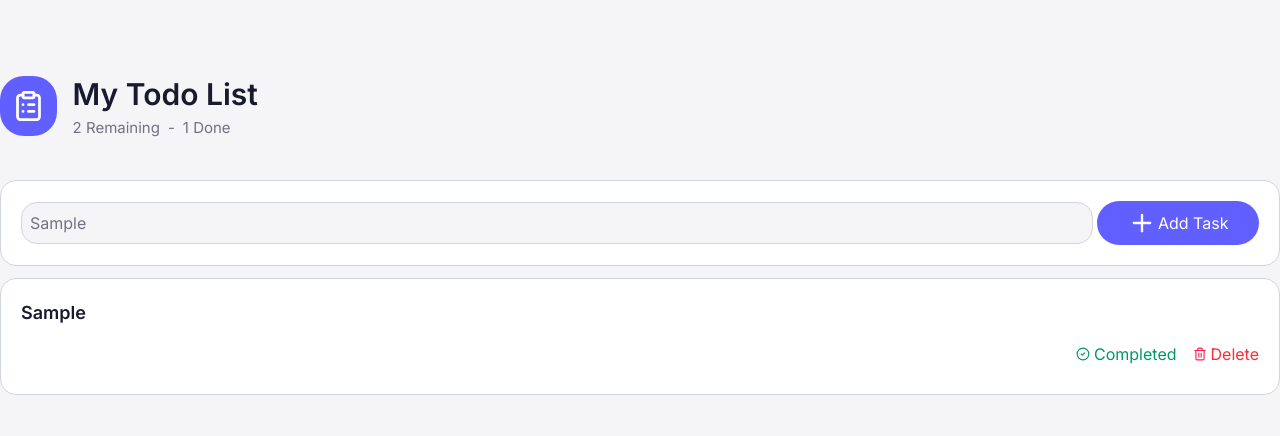
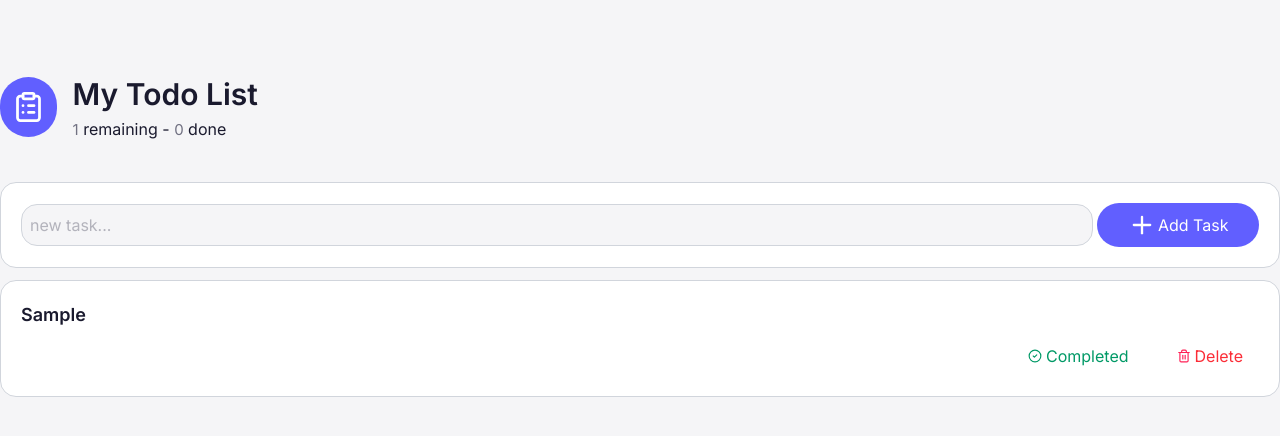
Before and after one commit to HananQerem1/Todo-list, a website: page index.html in a window 1280 px wide. Both pictures are taken after typing "Sample" into the empty fields and a click on the button "Add Task". Drawn offline with Linux system fonts and the light colour scheme.

Commit message:
change completed task background and make done/remaining counters functional

```diff
--- a/assets/css/input.css
+++ b/assets/css/input.css
@@ -6,6 +6,7 @@
     --color-fg:#FFFFFF;
     --color-info:#615FFF;
     --color-success:#009966;
+    --color-success-card:#BFDBFE;
     --color-danger:#FB2C36;
     --color-warning:#E17100;
     --color-muted:#D1D5DC;
@@ -71,14 +72,10 @@
         @apply text-[13px] sm:text-[15px] md:text-[16px];
     }
     .button-secondary{
-        background: var(--color-fg);
-        @apply rounded-full py-2 gap-1 transition hover:opacity-90;
+        @apply rounded-full px-4 py-2 gap-1 transition hover:opacity-90;
         @apply text-[14px] sm:text-[15px] md:text-[16px];
     }
-    .panel-fg{
-        @apply bg-fg gap-2 p-5 rounded-2xl border border-gray-300 w-full;
-    }
-    .panel-bg{
-        @apply bg-bg rounded-2xl w-full border border-gray-300;
+    .panel{
+        @apply gap-2 p-5 rounded-2xl border border-gray-300 w-full;
     }
 }
--- a/index.html
+++ b/index.html
@@ -13,29 +13,27 @@
     <main>
         <section class="container column gap-10 w-full">
             <div class="row-start gap-4 w-full">
-                <div class="bg-info rounded-3xl">
-                    <img src="./assets/img/icons/to-do.svg" alt="to-do icon" class="size-15 p-3" />
+                <div class="bg-info rounded-full">
+                    <img src="./assets/img/icons/to-do.svg" alt="to-do icon" class="size-10 p-1.5 md:size-15 md:p-3" />
                 </div>
                 <div class="column w-full">
                     <h1>my todo list</h1>
                     <div class="row-start gap-2">
-                        <span>2 remaining</span>
-                        <span>-</span>
-                        <span>1 done</span>
+                        <p><span class="remainTaskNum"></span> remaining - <span class="doneTaskNum"></span> done</p>
                     </div>
                 </div>
             </div>
             <div class="column gap-3 w-full">
-                <div class="panel-fg">
+                <div class="panel bg-fg">
                     <form name="addTask" class="w-full row-start gap-1">
-                        <input id="taskName" type="text" name="taskName" placeholder="new task..." class="placeholder-full-des panel-bg"/>
+                        <input id="taskName" type="text" name="taskName" placeholder="new task..." class="placeholder-full-des panel bg-bg"/>
                         <button type="submit" class="button-primary row-start center addTaskBtn">
                             <img src="./assets/img/icons/plus.svg" alt="plus icon" class="size-5 sm:size-7"/>
                             add task
                         </button>
                     </form>
                 </div>
-                <div class="task-container w-full">
+                <div class="task-container w-full column gap-3">
 
                 </div>
             </div>
--- a/main.js
+++ b/main.js
@@ -1,8 +1,10 @@
 const addTaskForm = document.forms['addTask'];
-
+let taskCount = 0;
+let doneTaskCount = 0;
 let tasks = [];
 if(localStorage.getItem("tasks") != null){
-    tasks = JSON.parse(localStorage.getItem("tasks"))
+    tasks = JSON.parse(localStorage.getItem("tasks"));
+    taskCount = tasks.length;
 }
 
 addTaskForm.onsubmit = (e)=>{
@@ -13,7 +15,9 @@ addTaskForm.onsubmit = (e)=>{
     };
     tasks.push(task);
     localStorage.setItem("tasks",JSON.stringify(tasks));
+    taskCount++;
     displayTasks();
+    document.querySelector("#taskName").value = "";
 }
 
 const displayTasks = ()=> {
@@ -22,33 +26,42 @@ const displayTasks = ()=> {
         const icon = isDone? "./assets/img/icons/reset.svg":"./assets/img/icons/circle-check-mark.svg";
         const imgAlt = isDone? "reset icon":"circle check mark icon";
         const taskStatusBtnText = isDone? "undo":"completed";
-        return `<div class="panel-fg column task-card">
-            <h2 class="${task.isCompleted? "line-through text-success": ""}">${task.name}</h2>
+        return `<div class="${isDone? "bg-success-card": "bg-fg"} panel column">
+            <h2 class="${isDone? "line-through": ""}">${task.name}</h2>
             <div class="row-end gap-4 w-full">
-                <button class="button-secondary row-start center ${isDone? "text-warning":"text-success"}" onclick="taskStatus(${index})">
+                <button class="button-secondary row-start center bg-fg ${isDone? "text-warning":"text-success"}" onclick="taskStatus(${index})">
                     <img src="${icon}" alt="${imgAlt}" />
                     ${taskStatusBtnText}
                 </button>
-                <button class="button-secondary text-danger row-start center" onclick="removeTask(${index})">
+                <button class="button-secondary row-start center bg-fg text-danger" onclick="removeTask(${index})">
                     <img src="./assets/img/icons/trash.svg" alt="trash icon" />
                     delete
                 </button>
             </div>
         </div>
         `
-    })
+    }).join("");
     document.querySelector(".task-container").innerHTML = result;
+    document.querySelector(".remainTaskNum").textContent = taskCount-doneTaskCount;
+    document.querySelector(".doneTaskNum").textContent = doneTaskCount;
 }
 displayTasks();
 
 const taskStatus = (index)=>{
     tasks[index].isCompleted = !tasks[index].isCompleted;
     localStorage.setItem("tasks",JSON.stringify(tasks));
+    if (tasks[index].isCompleted){
+        doneTaskCount++;
+    }
+    if (!tasks[index].isCompleted){
+        doneTaskCount--;
+    }
     displayTasks();
 }
 
 const removeTask = (index)=>{
     tasks.splice(index,1);
     localStorage.setItem("tasks",JSON.stringify(tasks));
+    taskCount--;
     displayTasks();
 }
```
Also changed, not shown: assets/css/output.css.
